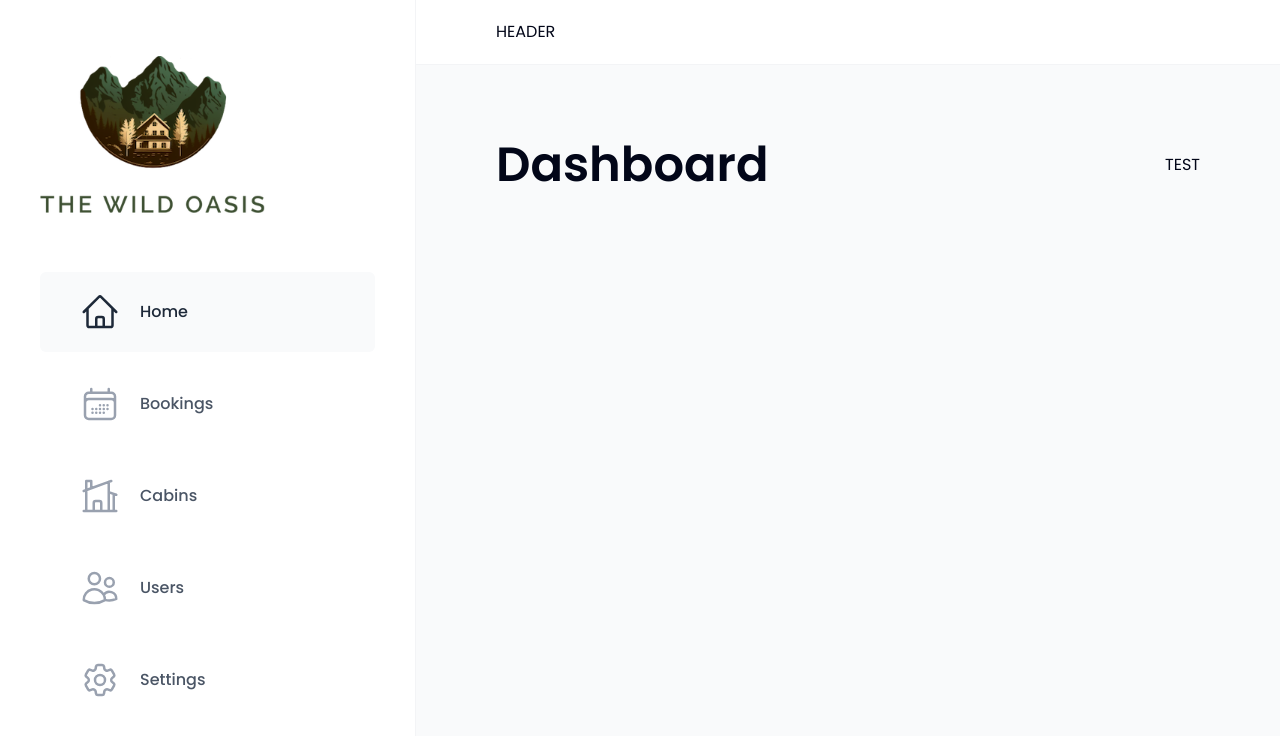
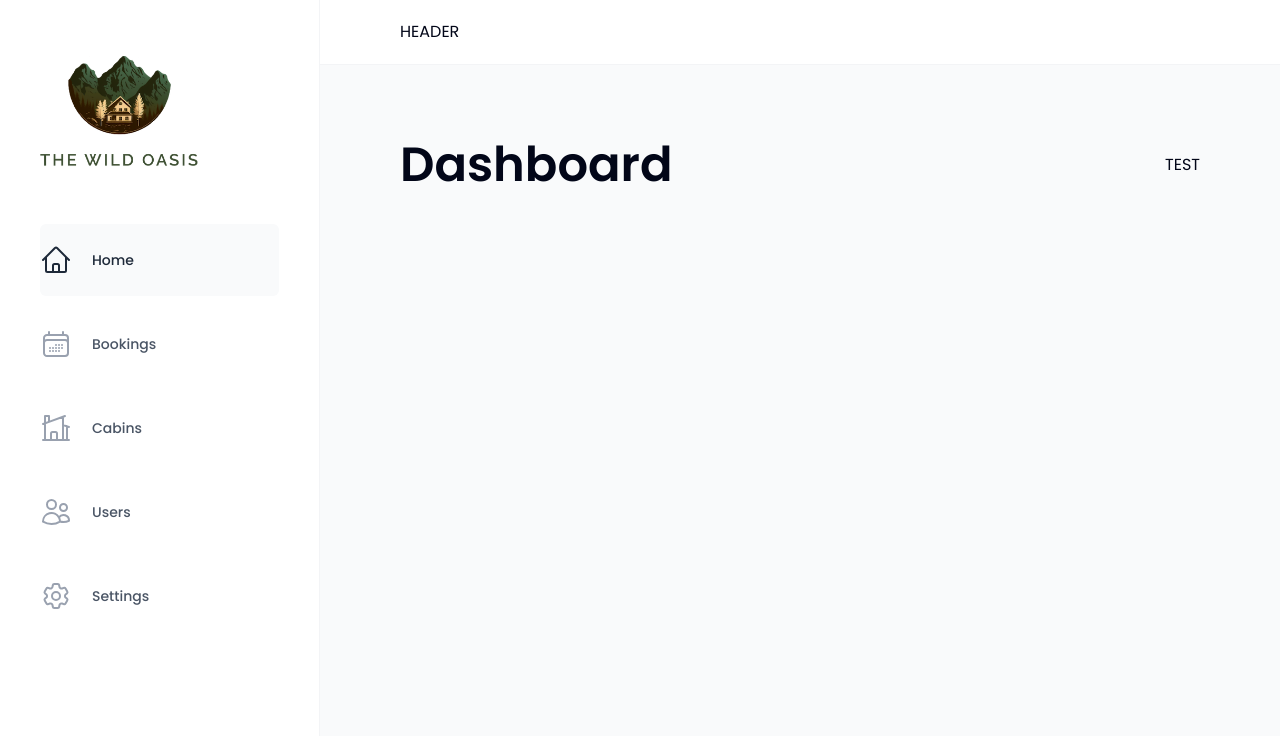
Before and after one commit to Mahmoudbaky/The-Wild-Oasis, a React (Vite) app: page /dashboard in a window 1280 px wide. Shown: the top 736 px of the page. Built offline with nearby package versions, Linux system fonts and the light colour scheme.

Commit message:
Refactor imports in App component and adjust layout in AppLayout; update Logo component height and MainNav styles

```diff
--- a/src/components/AppLayout.tsx
+++ b/src/components/AppLayout.tsx
@@ -4,7 +4,7 @@ import SideBar from "./SideBar";
 
 const AppLayout = () => {
   return (
-    <div className="grid grid-cols-[26rem_1fr] grid-rows-[auto_1fr] h-screen">
+    <div className="grid grid-cols-[20rem_1fr] grid-rows-[auto_1fr] h-screen">
       <Header />
       <SideBar />
       <main className="bg-gray-50 py-16 px-20 pb-28">
--- a/src/components/Logo.tsx
+++ b/src/components/Logo.tsx
@@ -1,7 +1,7 @@
 function Logo() {
   return (
     <div className="text-center">
-      <img src="/logo-light.png" alt="Logo" className="h-40 w-auto" />
+      <img src="/logo-light.png" alt="Logo" className="h-[7rem] w-auto" />
     </div>
   );
 }
--- a/src/components/MainNav.tsx
+++ b/src/components/MainNav.tsx
@@ -9,14 +9,14 @@ import {
 
 function MainNav() {
   const navLinkClasses = ({ isActive }: { isActive: boolean }) =>
-    `flex items-center gap-5 text-gray-600 text-base font-medium py-5 px-10 transition-all duration-300 ${
+    `flex items-center gap-5 text-gray-600 text-sm font-medium py-5 px-6 pl-0  transition-all duration-300 ${
       isActive
         ? "text-gray-800 bg-gray-50 rounded-sm"
         : "hover:text-gray-800 hover:bg-gray-50 hover:rounded-sm"
     }`;
 
   const iconClasses = (isActive: boolean) =>
-    `w-10 h-10 transition-all duration-300 ${
+    `w-8 h-8 transition-all duration-300 ${
       isActive ? "text-brand-600" : "text-gray-400"
     }`;
 
```
Also changed, not shown: src/App.tsx (+10 -8 lines), src/pages/index.ts (added, +8 -0 lines).
